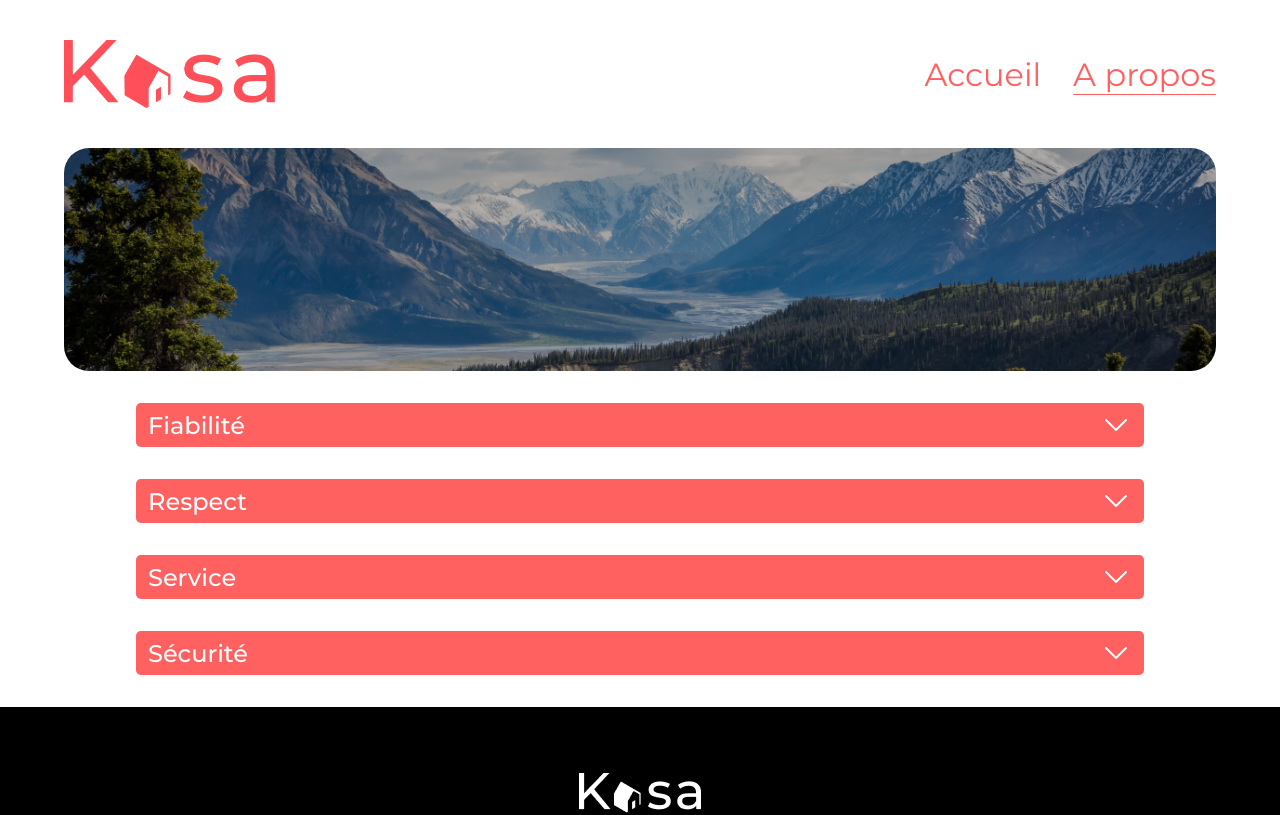
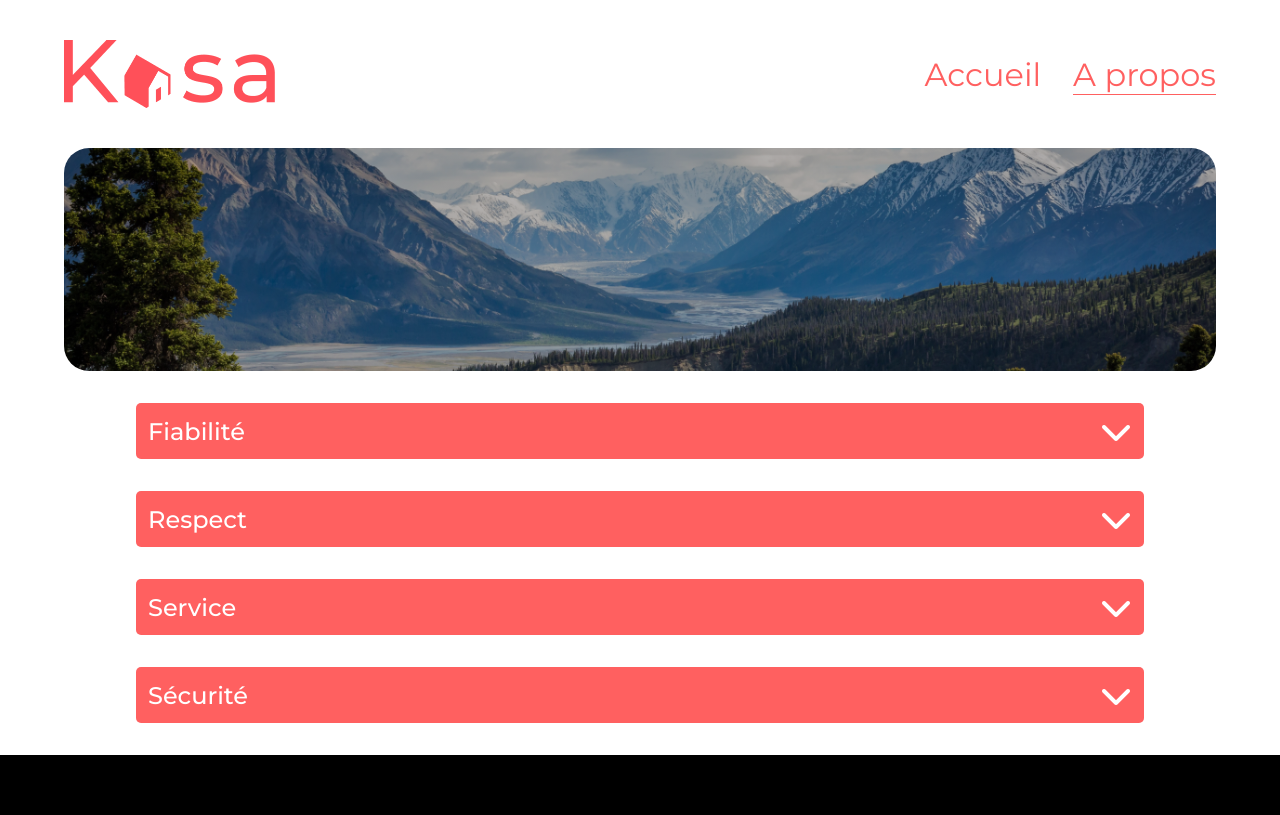
Before and after one commit to thaisrodez/kasa, a React (Create React App) app: page /about in a window 1280 px wide. Shown: the top 815 px of the page. Built offline with nearby package versions, Linux system fonts and the light colour scheme.

Commit message:
fix(collapse): rework collapses with FA

```diff
--- a/src/components/Collapse.jsx
+++ b/src/components/Collapse.jsx
@@ -1,6 +1,5 @@
 import { useState } from 'react';
 import '../styles/Components/Collapse.css';
-import { ChevronDownIcon, ChevronUpIcon } from '@heroicons/react/24/solid';
 
 function Collapse({ title, text }) {
   const [isOpen, setIsOpen] = useState(false);
@@ -10,9 +9,9 @@ function Collapse({ title, text }) {
       <div onClick={() => setIsOpen(!isOpen)} className="collapse-title">
         <h4>{title}</h4>
         {isOpen ? (
-          <ChevronUpIcon className="chevron" />
+          <i className="fa-solid fa-chevron-up chevron"></i>
         ) : (
-          <ChevronDownIcon className="chevron" />
+          <i className="fa-solid fa-chevron-down chevron"></i>
         )}
       </div>
       {isOpen ? (
--- a/src/styles/Components/Collapse.css
+++ b/src/styles/Components/Collapse.css
@@ -6,7 +6,7 @@
 
 .collapse-title {
   background-color: #FF6060;
-  padding: 6px 12px;
+  padding: 12px 12px;
   border-radius: 5px;
   display: flex;
   justify-content: space-between;
@@ -27,7 +27,7 @@
 }
 
 .chevron {
-  height: 32px;
+  font-size: 32px;
 }
 
 @media all and (max-width:768px) {
```
